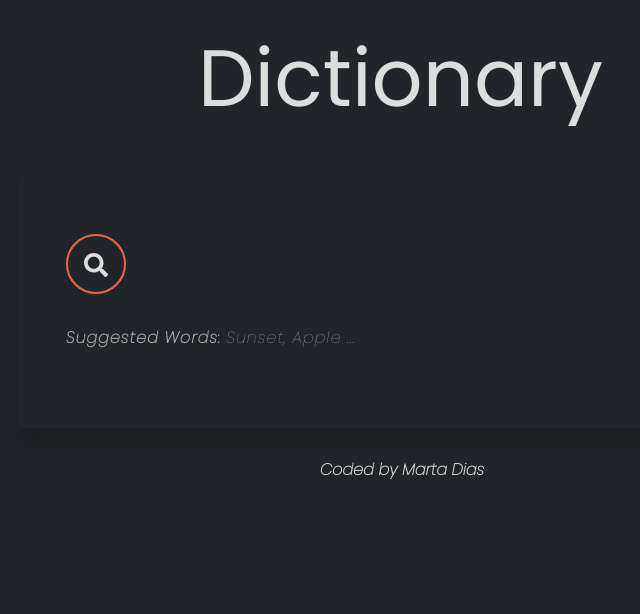
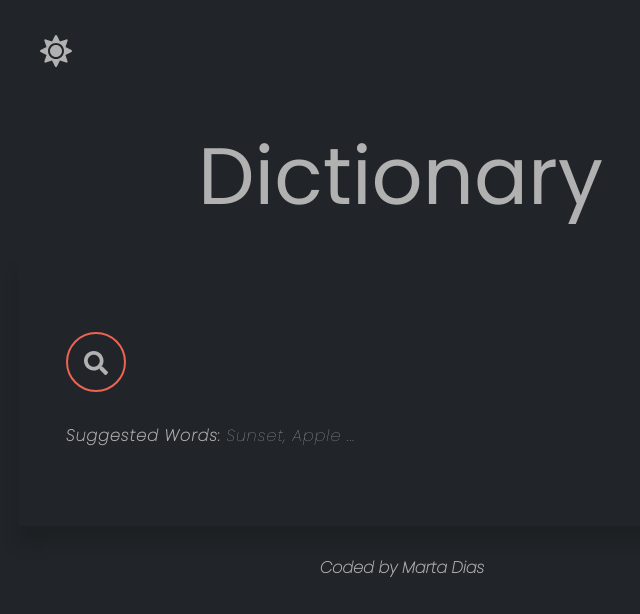
Before and after one commit to MDias04/awesome-dictionary, a React (Create React App) app: page / in a window 1280 px wide. Shown: the top 614 px of the page, without its empty margins (238-878 px from the left). Built offline with nearby package versions, Linux system fonts and the light colour scheme.

Commit message:
Added Dark/Light Toggle Mode

```diff
--- a/src/App.js
+++ b/src/App.js
@@ -1,11 +1,25 @@
 import "./styles/App.css";
 import Dictionary from "./Dictionary";
+import React, { useState } from "react";
+import { FaSun } from "react-icons/fa";
+
+
 
 
 export default function App() {
+
+const [lightMode, setLightMode] = useState(false);
+
+
+const toggleLightMode = () => setLightMode (lightMode ? false : true);
+
   return (
-    <div className="App">
-      <div className="container">
+    <div className="App" data-theme={lightMode ? "light" : "dark"}>
+          <button className="toggler" onClick={toggleLightMode}>
+             <FaSun/>
+          </button>
+
+           <div className="container">
         <header className="App-header">
           <h1 className="header-title">Dictionary</h1>
         </header>
@@ -16,6 +30,7 @@ export default function App() {
           <p>Coded by Marta Dias</p>
         </footer>
       </div>
-    </div>
+      </div>
+
   );
 }
--- a/src/index.js
+++ b/src/index.js
@@ -7,6 +7,7 @@ import reportWebVitals from "./reportWebVitals";
 ReactDOM.render(
   <React.StrictMode>
     <App />
+
   </React.StrictMode>,
   document.getElementById("root")
 );
--- a/src/styles/App.css
+++ b/src/styles/App.css
@@ -1,10 +1,10 @@
 /*Root will define my variables*/
 :root {
   --clr-primary: #ee6352;
-  --clr-hint: #b1b1b1;
+  --clr-hint: #f5f5f5;
 
   --clr-bg-dark: #212529;
-  --clr-bg-light: #dddddd;
+  --clr-bg-light: #b1b1b1;
 
   --clr-shadow: rgba(0, 0, 0, 0.15);
   font-size: 100%;
@@ -63,3 +63,29 @@ body {
   font-style: italic;
   font-weight: 700;
 }
+
+
+/* DARK MODE / LIGHT MODE */
+
+[data-theme="light"] {
+  background: var(--clr-hint);
+  color: var(--clr-bg-dark);
+}
+
+
+.toggler {
+  margin: 20px 10px;
+  width: 10%;
+  display: block;
+  padding: 5px;
+  font-size: 2rem;
+  background: transparent;
+  border-radius: 20px;
+  border: 1 var(--clr-primary);
+  color: var(--clr-bg-light);
+  cursor: pointer;
+}
+.toggler:hover{
+  color: var(--clr-primary);
+  opacity: 0.7;
+}
--- a/src/styles/Dictionary.css
+++ b/src/styles/Dictionary.css
@@ -88,7 +88,7 @@ body {
 }
 .search_form:focus-within .search_submit {
   background: var(--clr-primary);
-  color: white;
+  color: var(--clr-light);
   box-shadow: 0 0 10px rgba(0, 0, 0, 0.15);
   transition: transform 500ms ease-out;
 }
@@ -101,7 +101,7 @@ body {
 
 .hint {
   margin-top: 2em;
-  color: var(--clr-hint);
+  color: var(--clr-dark);
   font-style: italic;
   letter-spacing: 1px;
 }
--- a/src/styles/Meaning.css
+++ b/src/styles/Meaning.css
@@ -6,7 +6,7 @@
 }
 
 .Meaning .example {
-  color: var(--clr-bg-light);
+  color: var(--clr-bg-hint);
   font-style: italic;
   margin-top: 10px;
 }
--- /dev/null
+++ b/src/styles/Toggle.css
@@ -0,0 +1,18 @@
+[data-theme="light"] {
+    background: var(--clr-bg-light);
+    color: var(--clr-bg-dark);
+}
+
+
+.toggler {
+    margin: 20px 10px;
+    width: 100px;
+    display: flex;
+    padding: 15px;
+    background: var(--clr-bg-dark);
+    display: block;
+    border-radius: 1000px;
+    cursor: pointer;
+    box-shadow: var(--clr-shadow);
+    transition: background-color 0.2s ease-in;
+}
```
Also changed, not shown: src/Toggle.js (added, +14 -0 lines).
